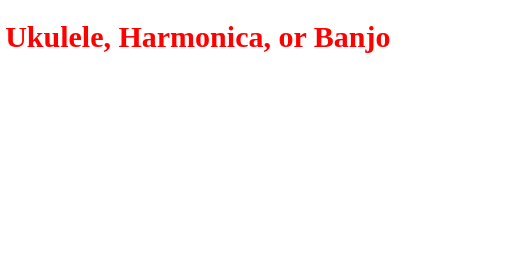
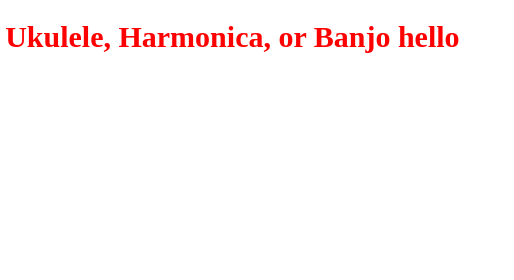
Before and after one commit to NgAQuoc/demo-git, a plain HTML site: page index.html in a window 1280 px wide. Shown: the top 280 px of the page, 482-996 px from the left. Drawn offline with Linux system fonts and the light colour scheme.

Commit message:
Update index.html

```diff
--- a/index.html
+++ b/index.html
@@ -26,7 +26,7 @@
     <!-- Phần thân -->
     <body>
         <div>
-            <h1>Private 15 Minute Lesson for Guitar, Ukulele, Harmonica, or Banjo</h1>
+            <h1>Private 15 Minute Lesson for Guitar, Ukulele, Harmonica, or Banjo hello</h1>
             <input name="gender" type="radio">
             <input name="gender" type="radio">
             <input name="gender" type="radio">
```
